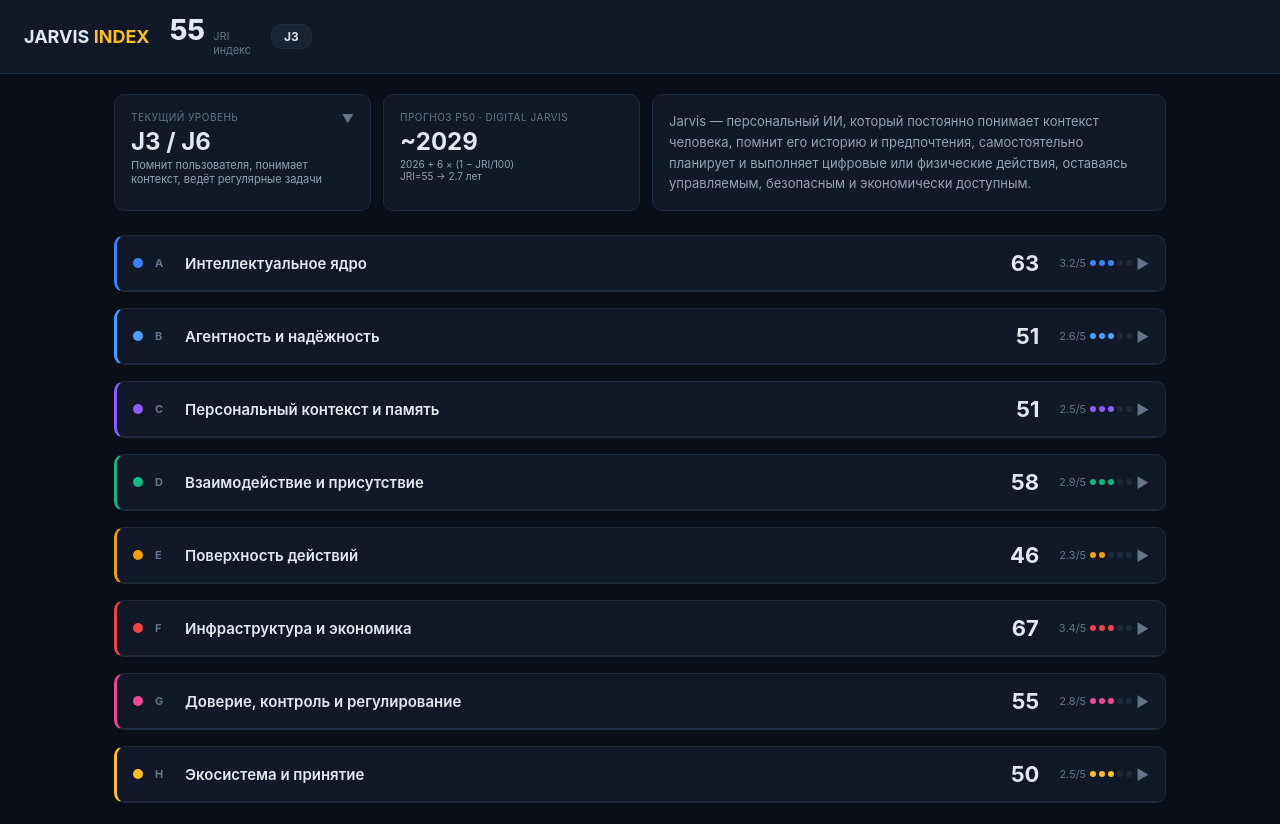
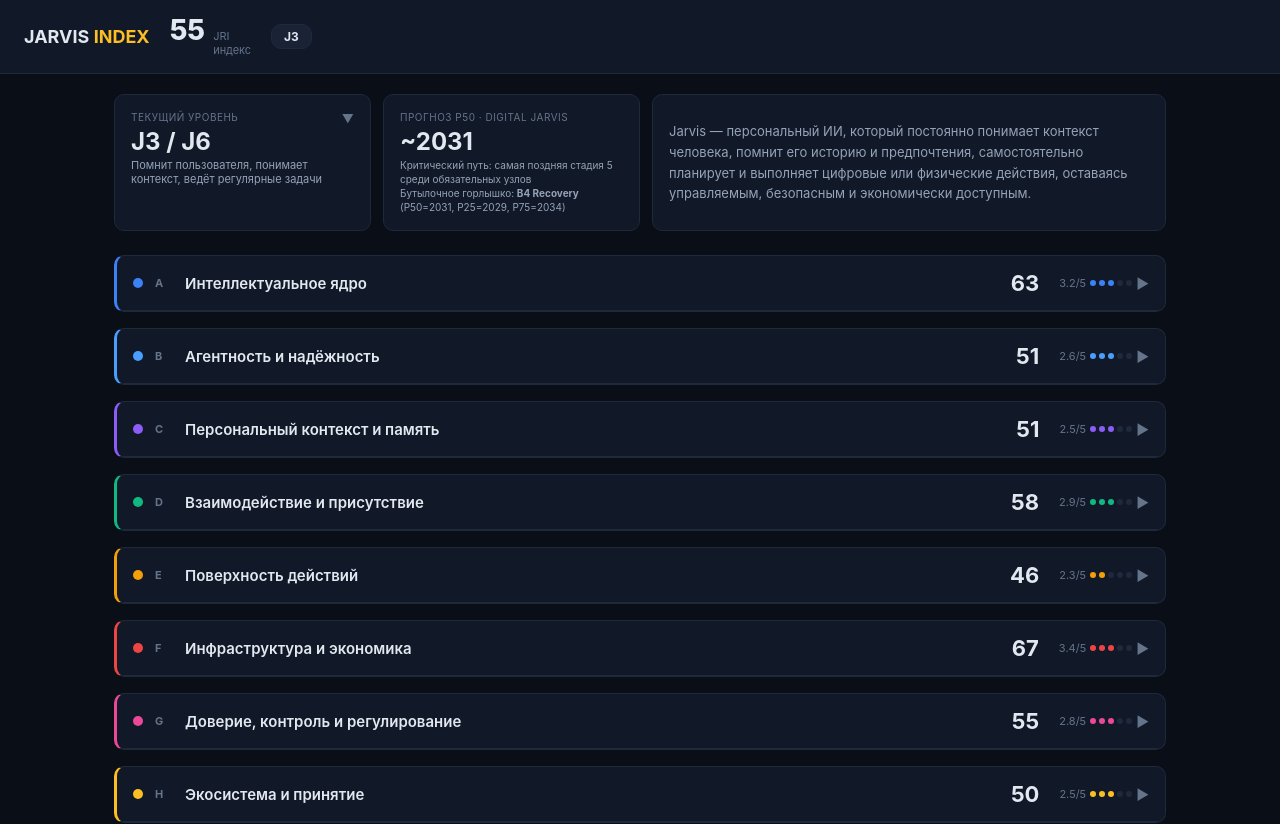
Before and after one commit to ruslanrusselpython/jarvis-tracker, a plain HTML site: page index.html in a window 1280 px wide. Shown: the top 824 px of the page. Drawn offline with Linux system fonts and the light colour scheme.

Commit message:
P50 = critical path max(bottleneck stage5 date), not JRI formula

```diff
--- a/index.html
+++ b/index.html
@@ -3854,7 +3854,33 @@
     document.getElementById('footer-updated').textContent='Обновлено: '+(data.meta.lastUpdated||'—');
 
     // Dashboard cards
-    var p50=2026+Math.round((6*(1-jri.value/100)));
+    // P50 = critical path: latest stage5 date among J6 gate nodes
+    var j6Gates=data.gates['J6']||[];
+    var criticalNodes=[];
+    var maxP50=2026,maxP25=2026,maxP75=2026;
+    var bottleneck='';
+    for(var bi=0;bi<j6Gates.length;bi++){
+      var gn=data.nodes.find(function(x){return x.id===j6Gates[bi].node});
+      if(!gn||!gn.baseline||!gn.baseline.stage5)continue;
+      var s5=gn.baseline.stage5;
+      var np50=parseInt(s5.p50)||2026;
+      var np25=parseInt(s5.p25)||2026;
+      var np75=parseInt(s5.p75)||2026;
+      criticalNodes.push({id:gn.id,name:gn.shortName,p50:np50});
+      if(np50>maxP50){maxP50=np50;maxP25=np25;maxP75=np75;bottleneck=gn.shortName;}
+    }
+    // Also check ALL nodes' stage5 for overall latest
+    var allMaxP50=maxP50,allBottleneck=bottleneck;
+    for(var ni=0;ni<data.nodes.length;ni++){
+      var nd=data.nodes[ni];if(!nd.baseline||!nd.baseline.stage5)continue;
+      var np50=parseInt(nd.baseline.stage5.p50)||2026;
+      if(np50>allMaxP50){allMaxP50=np50;allBottleneck=nd.shortName;}
+    }
+    var p50=maxP50;
+    var displayP50='~'+p50;
+    if(allMaxP50>maxP50)displayP50='~'+p50+' – '+allMaxP50;
+    var p50Explain='Критический путь: самая поздняя стадия 5 среди обязательных узлов<br>Бутылочное горлышко: <b>'+bottleneck+'</b> (P50='+maxP50+', P25='+maxP25+', P75='+maxP75+')'+
+      (allMaxP50>maxP50?'<br>Самый дальний узел (не на крит. пути): <b>'+allBottleneck+'</b> (P50='+allMaxP50+')':'');
     var levelOrder=['J0','J1','J2','J3','J4','J5','J6'];
     var levelIdx=levelOrder.indexOf(level);
     var nextLevel=levelIdx<levelOrder.length-1?levelOrder[levelIdx+1]:'J6';
@@ -3877,8 +3903,8 @@
       '</div>'+
       '<div class="dash-card">'+
         '<div class="dash-card-label">Прогноз P50 · '+route.name+'</div>'+
-        '<div class="dash-card-value">~'+p50+'</div>'+
-        '<div class="dash-card-sub" style="font-size:10px">2026 + 6 × (1 − JRI/100)<br>JRI='+jri.value+' → '+(6*(1-jri.value/100)).toFixed(1)+' лет</div>'+
+        '<div class="dash-card-value">'+displayP50+'</div>'+
+        '<div class="dash-card-sub" style="font-size:10px;line-height:1.4">'+p50Explain+'</div>'+
       '</div>'+
       '<div class="dash-card" style="display:flex;align-items:center">'+
         '<p style="font-size:13px;color:var(--text2);line-height:1.6;margin:0">Jarvis — персональный ИИ, который постоянно понимает контекст человека, помнит его историю и предпочтения, самостоятельно планирует и выполняет цифровые или физические действия, оставаясь управляемым, безопасным и экономически доступным.</p>'+
```
